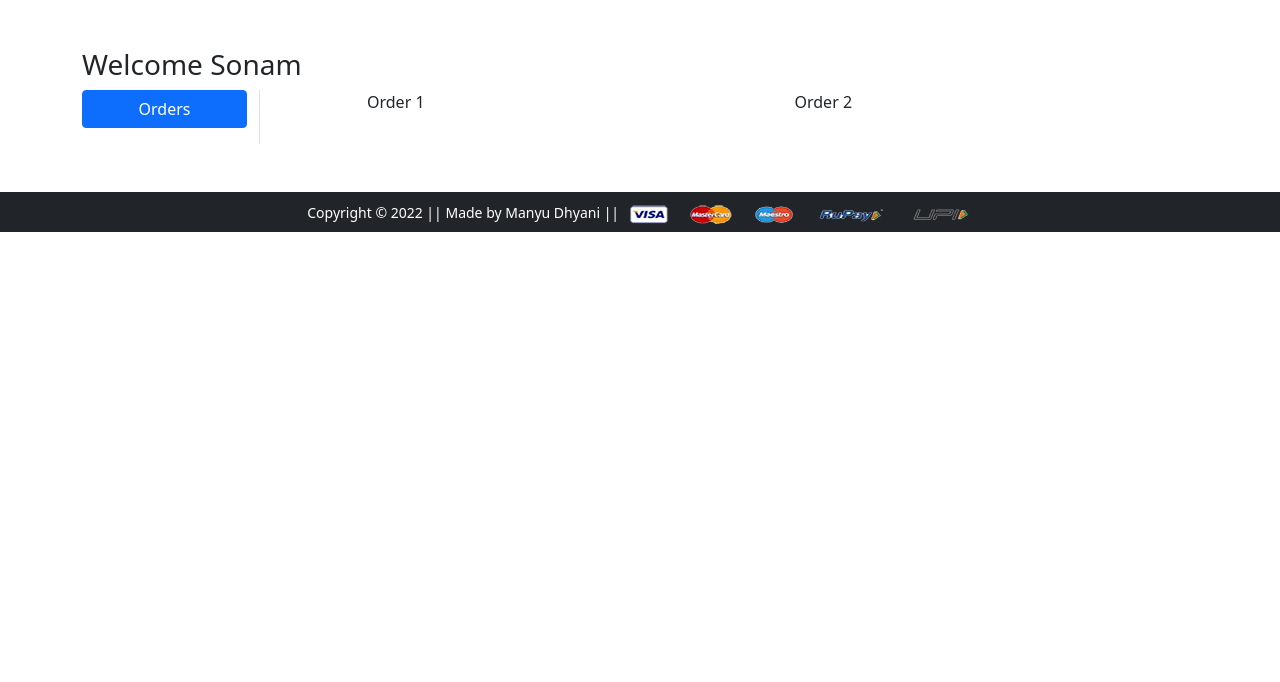
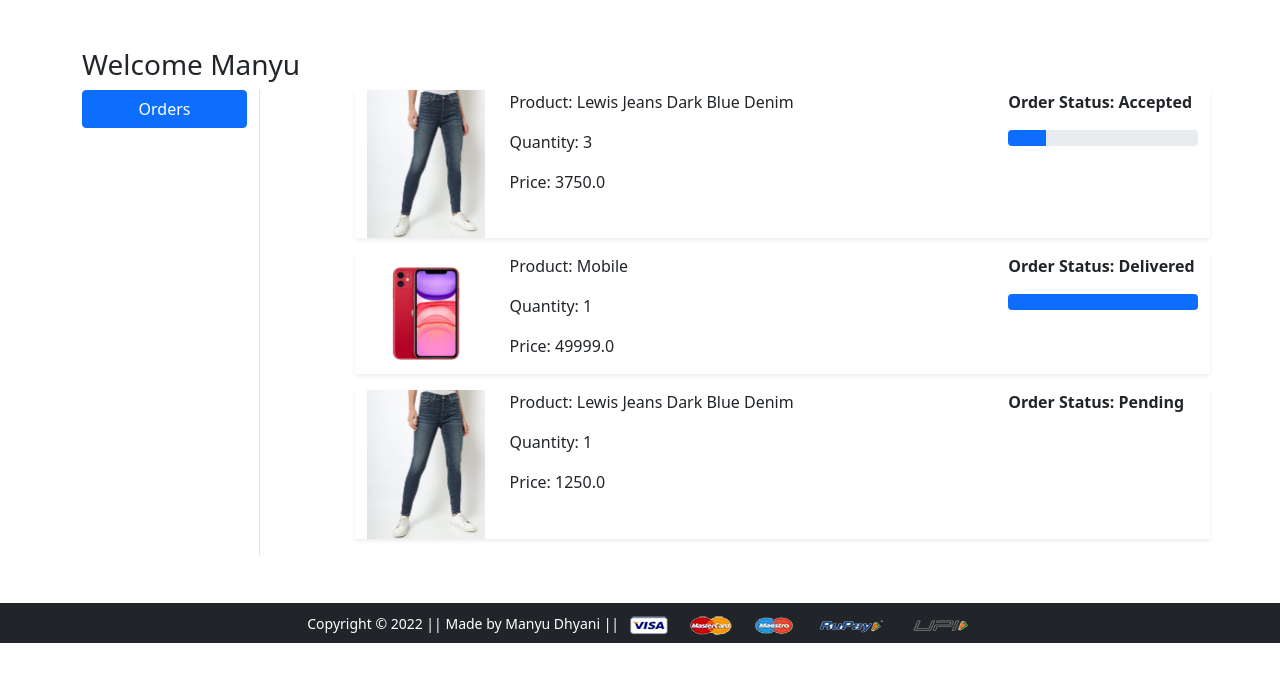
Before and after one commit to ManyuDhyani/Ecom_website, a Django app: page /orders/ in a window 1280 px wide. Shown: the part 56-738 px from the top of the page. Run offline with Django 3.2, Linux system fonts and the light colour scheme; a user stored in the database is signed in; data comes from the database, SQL or seed files in the repository; both versions use the stored data as it was after the commit; data that the repository does not hold is empty.

Commit message:
Implemented order placed and order history.

```diff
--- a/store/models.py
+++ b/store/models.py
@@ -64,3 +64,7 @@ class OrderPlaced(models.Model):
     quantity = models.PositiveIntegerField(default=1)
     ordered_date = models.DateTimeField(auto_now_add=True)
     status = models.CharField(max_length=50, choices=STATUS_CHOICES, default='Pending')
+
+    @property
+    def total_cost_per_item(self):
+        return self.quantity * self.product.discounted_price
--- a/store/templates/app/orders.html
+++ b/store/templates/app/orders.html
@@ -1,20 +1,65 @@
 {% extends 'app/base.html' %}
 {% load static %}
-{% block title %}Buy Now{% endblock title %}
+{% block title %}Orders{% endblock title %}
 {% block main-content %}
 <div class="container my-5">
  <div class="row">
- <h3>Welcome Sonam</h3>
+ <h3>Welcome <span class="text-capitalize">{{request.user.username}}</span></h3>
   <div class="col-sm-2 border-end">
    <ul class="list-unstyled">
     <li class="d-grid"><a href="{% url 'orders' %}" class="btn btn-primary">Orders</a></li>
    </ul>
   </div>
+
   <div class="col-sm-9 offset-sm-1">
-   <div class="row">
-    <div class="col-sm-6">Order 1</div>
-    <div class="col-sm-6">Order 2</div>
+   {% for order in orders_placed %}
+   <div class="row shadow-sm mb-3">
+    <div class="col-sm-2">
+     <img src="{{order.product.product_image.url}}" alt="{{order.product.title}}" srcset="" class="img-fluid" height="150" width="150">
+    </div>
+    <div class="col-sm-7">
+     <p>Product: {{order.product.title}}</p>
+     <p>Quantity: {{order.quantity}}</p>
+     <p>Price: {{order.total_cost_per_item}}</p>
+    </div>
+
+    <div class="col-sm-3 fw-bold">
+     <p>Order Status: {{order.status}}</p>
+
+     {% if order.status == 'Accepted' %}
+      <div class="progress">
+       <div class="progress-bar" role="progressbar" style="width: 20%" aria-valuenow="20" aria-valuemin="0" aria-value="100"></div>
+      </div>
+     {% endif %}
+
+     {% if order.status == 'Shipped' %}
+      <div class="progress">
+       <div class="progress-bar" role="progressbar" style="width: 40%" aria-valuenow="40" aria-valuemin="0" aria-value="100"></div>
+      </div>
+     {% endif %}
+
+     {% if order.status == 'Coming Tomorrow' %}
+      <div class="progress">
+       <div class="progress-bar" role="progressbar" style="width: 70%" aria-valuenow="70" aria-valuemin="0" aria-value="100"></div>
+      </div>
+     {% endif %}
+
+     {% if order.status == 'Delivered' %}
+      <div class="progress">
+       <div class="progress-bar" role="progressbar" style="width: 100%" aria-valuenow="100" aria-valuemin="0" aria-value="100"></div>
+      </div>
+     {% endif %}
+
+     {% if order.status == 'Cancelled' %}
+      <div class="progress">
+       <div class="progress-bar bg-danger" role="progressbar" style="width: 100%" aria-valuenow="100" aria-valuemin="0" aria-value="100"></div>
+      </div>
+     {% endif %}
+
+    </div>
+
    </div>
+   {% endfor %}
   </div>
  </div>
 </div>
--- a/store/views.py
+++ b/store/views.py
@@ -136,14 +136,23 @@ def checkout(request):
 
 
 def payment_done(request):
- pass
+ user = request.user
+ custid = request.GET.get('custid')
+ customer = Customer.objects.get(id=custid)
+ cart = Cart.objects.filter(user=user)
+ for c in cart:
+  OrderPlaced(user=user, customer=customer, product=c.product, quantity=c.quantity).save()
+  c.delete()
+ return redirect("orders")
+
 
 def address(request):
  address = Customer.objects.filter(user=request.user)
  return render(request, 'app/address.html', {'address': address, 'active': 'btn-primary'})
 
 def orders(request):
- return render(request, 'app/orders.html')
+ orders_placed = OrderPlaced.objects.filter(user=request.user)
+ return render(request, 'app/orders.html', {'orders_placed': orders_placed})
 
 def buynow(request):
  return render(request, 'app/orders.html')
```
Also changed, not shown: db.sqlite3.
